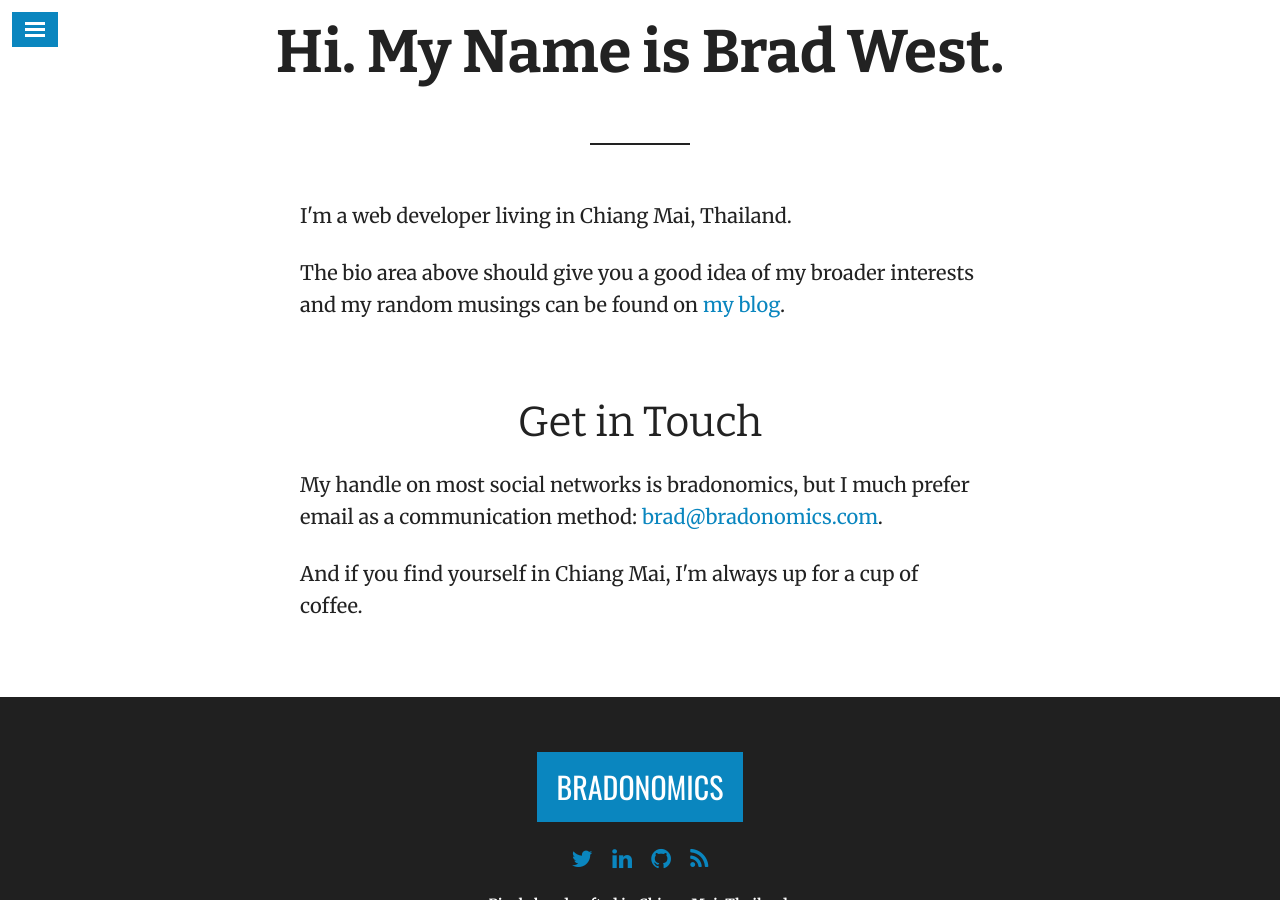
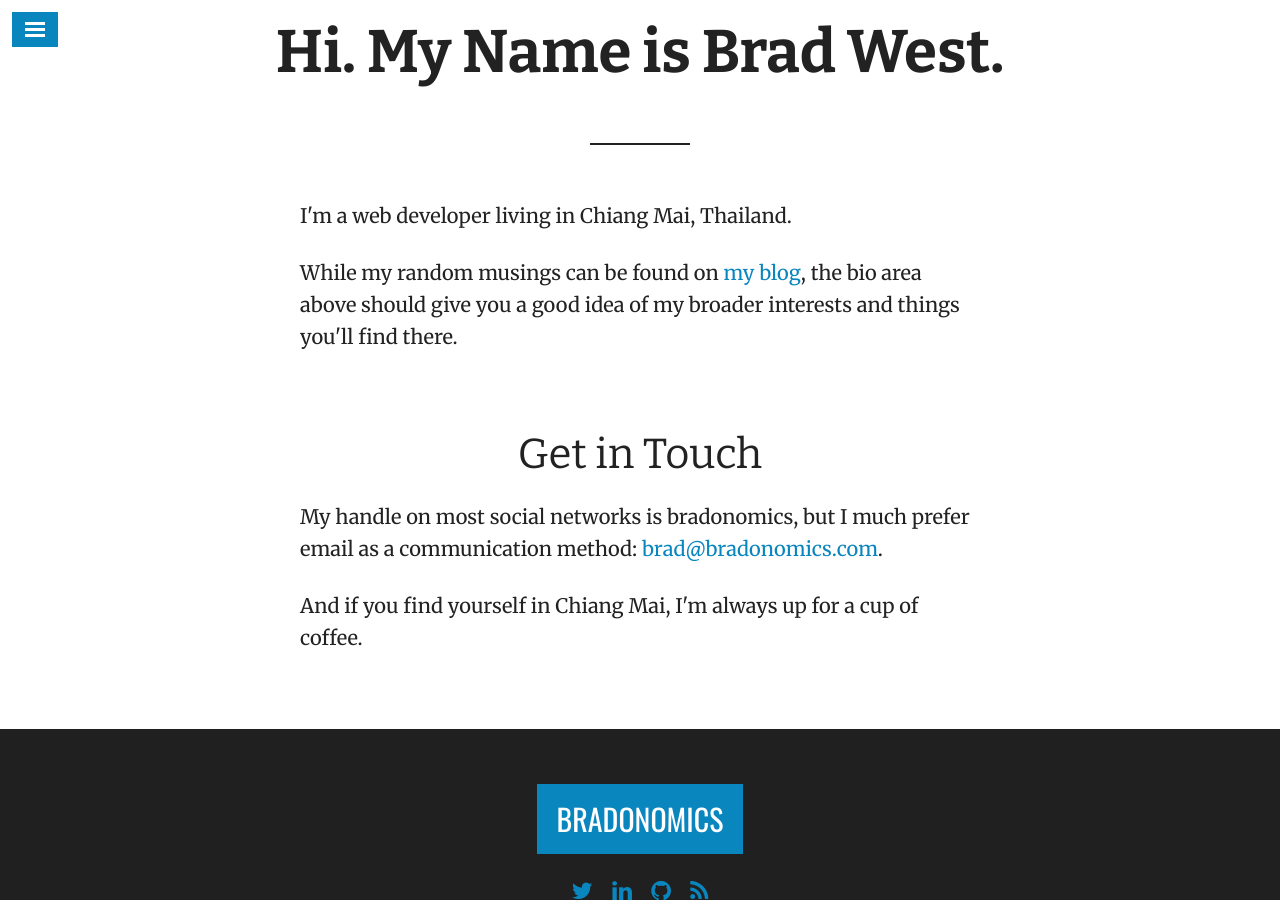
Before and after one commit to snowdj/bradonomics.github.io, a Jekyll site: the page built from index.html, in a window 1280 px wide and 900 px high, scrolled down 974 px. Built offline with Jekyll 4.4.1, drawn with Linux system fonts in a browser that asks for light colours; nearby versions of some CDN libraries.

Commit message:
Reworded about text

```diff
--- a/index.html
+++ b/index.html
@@ -15,21 +15,28 @@ excerpt: After 6 years in Thailand I'm still trying to find my way into entrepre
   <section class="about-short">
     <div class="wrap">
       <p>I'm a <span itemprop="jobTitle">web developer</span> living in <span itemprop="address">Chiang Mai, Thailand</span>.</p>
-      <p>The bio area above should give you a good idea of my broader interests and my random musings can be found on <a href="{{ site.url }}/blog/">my blog</a>.</p>
+      <p>While my random musings can be found on <a href="{{ site.url }}/blog/">my blog</a>, the bio area above should give you a good idea of my broader interests and things you'll find there.</p>
     </div>
   </section>
 
   <section class="contact">
     <div class="wrap">
-
       <header>
         <h2>Get in Touch</h2>
       </header>
-
       <p>My handle on most social networks is bradonomics, but I much prefer email as a communication method: <span itemprop="email"><a href="mailto:brad@bradonomics.com">brad@bradonomics.com</a></span>.</p>
       <p>And if you find yourself in Chiang Mai, I'm always up for a cup of coffee.</p>
-
     </div>
   </section>
 
+  <!-- <section class="about-long">
+    <div class="wrap">
+      <header>
+        <h2>The Long Version</h2>
+      </header>
+      <p></p>
+      <p>So, after 6 years in Thailand I'm still trying to find my way into entrepreneurship <a href="{{ site.url }}/blog/">...these are my stories</a>.</p>
+    </div>
+  </section> -->
+
 </article>
```
